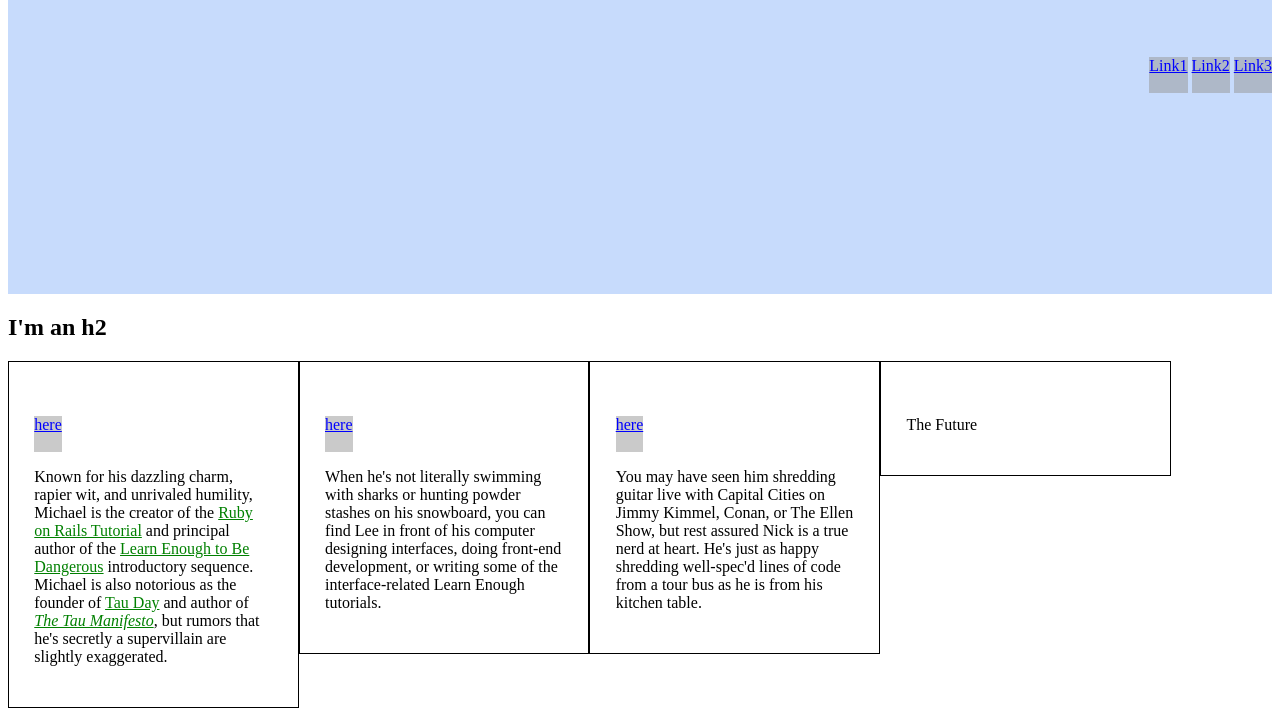
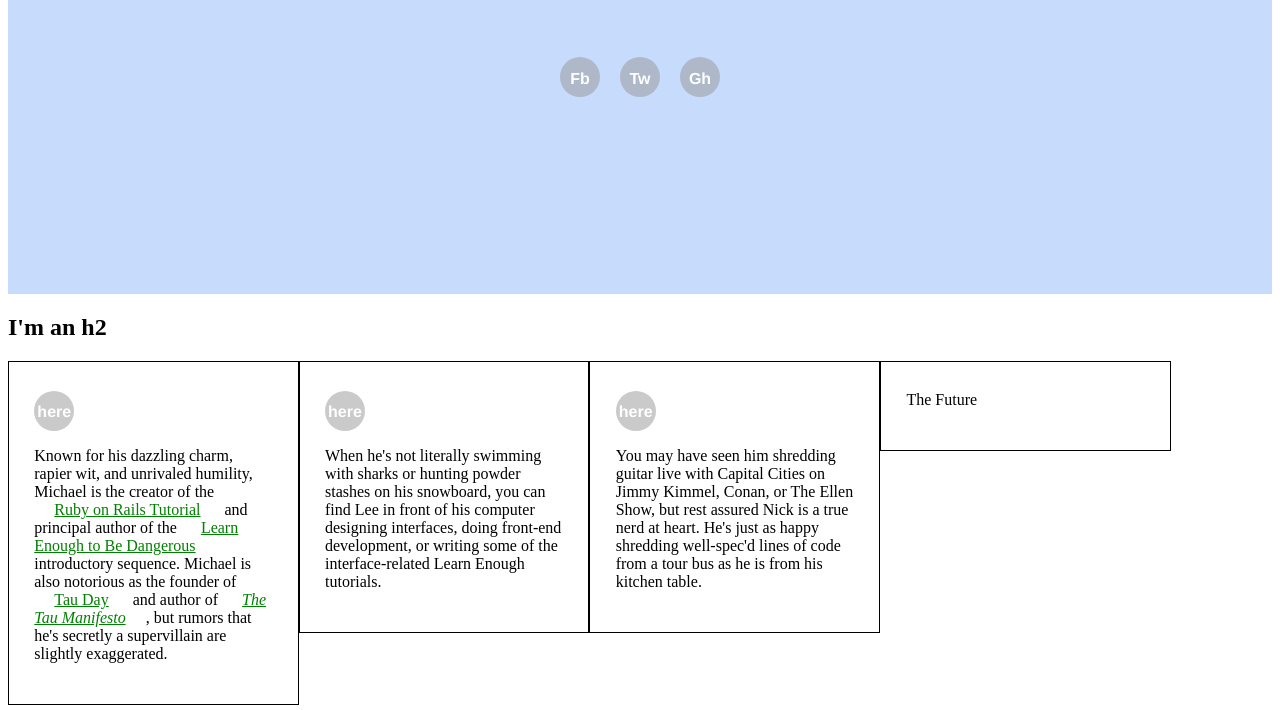
Before and after one commit to caorec/caorec.github.io, a plain HTML site: page index.html in a window 1280 px wide. Shown: the part 114-824 px from the top of the page. Drawn offline with Linux system fonts and the light colour scheme.

Commit message:
chapter 4 end

```diff
--- a/index.html
+++ b/index.html
@@ -10,13 +10,13 @@
       <h1>I'm an h1</h1>
       <ul class="social-list">
         <li>
-          <a href="http://example.com/" class="social-link">Link1</a>
+          <a href="http://example.com/" class="social-link">Fb</a>
         </li>
         <li>
-          <a href="http://example.com/" class="social-link">Link2</a>
+          <a href="http://example.com/" class="social-link">Tw</a>
         </li>
         <li>
-          <a href="http://example.com/" class="social-link">Link3</a>
+          <a href="http://example.com/" class="social-link">Gh</a>
         </li>
       </ul>
     </div>
--- a/style.css
+++ b/style.css
@@ -15,16 +15,28 @@ a {
 .social-list {
   list-style: none;
   padding: 0;
-  text-align: right;
+  text-align: center;
 }
 .social-list > li {
   display: inline-block;
+  margin: 0 0.5em;
 }
 .social-link {
   background: rgba(150, 150, 150, 0.5);
-  color: blue;
+  border-radius: 99px;
+  height: 2.5em;
+  width: 2.5em;
+  box-sizing: border-box;
+  color: #fff;
   display: inline-block;
-  height: 36px;
+  font-family: helvetica, arial, sans;
+  font-size: 1em;
+  font-weight: bold;
+  line-height: 1;
+  padding-top: 0.85em;
+  text-align: center;
+  text-decoration: none;
+  vertical-align: middle;
 }
 /* BIO STYLES */
 .bio-wrapper {
@@ -42,7 +54,7 @@ a {
   border: 1px solid black;
   float: left;
   font-size: 1rem;
-  padding: 2%;
+  padding: 0 2% 2%;
   width: 23%;
   box-sizing: border-box;
   margin: auto;
@@ -62,4 +74,5 @@ a {
 }
 .bio-copy a {
   color: green;
+  padding: 20px;
 }
```
